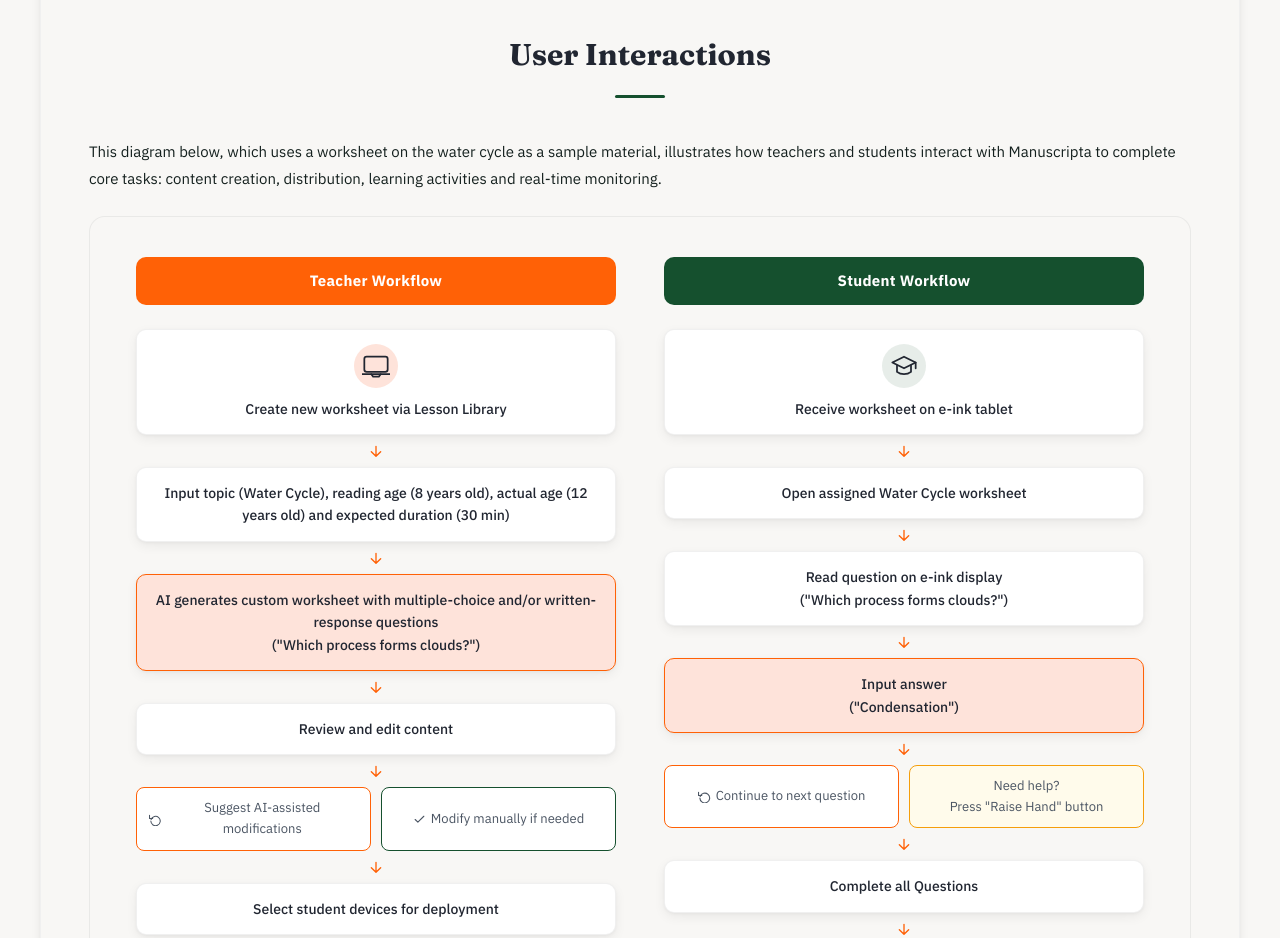
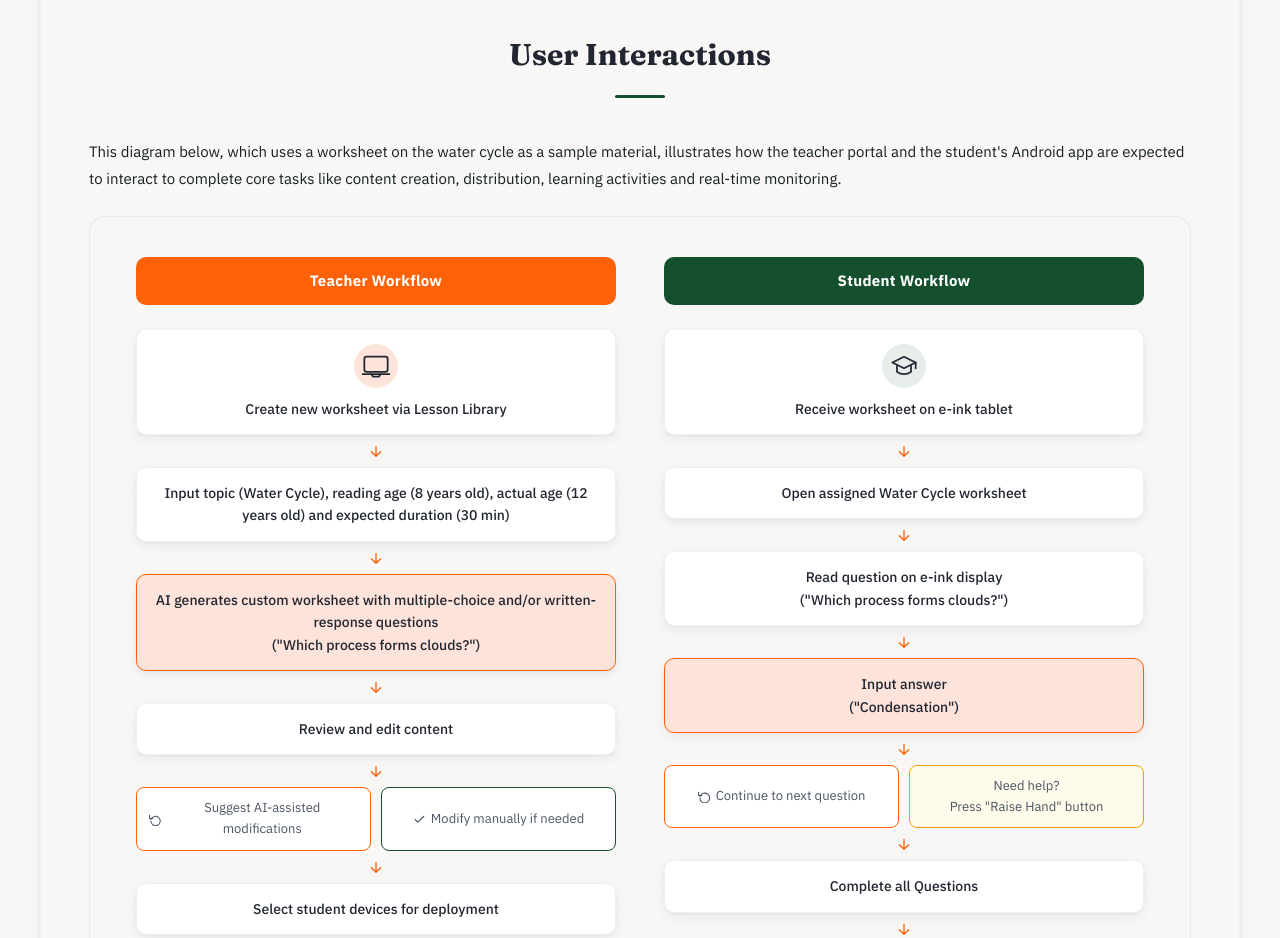
Before and after one commit to PriyaBargota/manuscripta-website, a plain HTML site: page requirements.html in a window 1280 px wide. Shown: the part 8100-9038 px from the top of the page. Drawn offline with Linux system fonts and the light colour scheme.

Commit message:
clarified diagram's Android specificity

```diff
--- a/requirements.html
+++ b/requirements.html
@@ -491,7 +491,7 @@
             </div>
 
             <h2 id="user-interactions">User Interactions</h2>
-            <p>This diagram below, which uses a worksheet on the water cycle as a sample material, illustrates how teachers and students interact with Manuscripta to complete core tasks: content creation, distribution, learning activities and real-time monitoring.</p>
+            <p>This diagram below, which uses a worksheet on the water cycle as a sample material, illustrates how the teacher portal and the student's Android app are expected to interact to complete core tasks like content creation, distribution, learning activities and real-time monitoring.</p>
 
             <div class="user-flow-diagram">
                 <div class="user-flow-grid">
```
